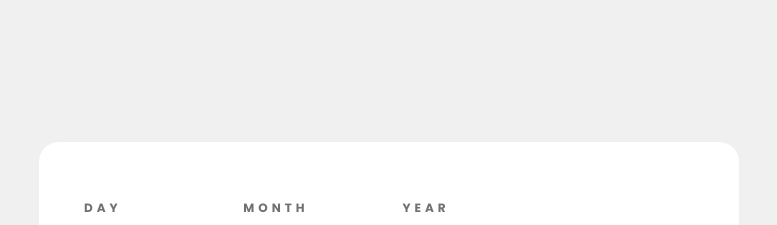
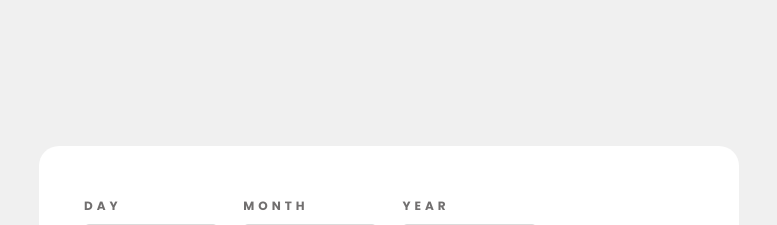
Before and after one commit to khophisnow/Age-Calculator-App, a plain HTML site: page index.html in a window 1280 px wide. Shown: the top 225 px of the page, 251-1028 px from the left. Drawn offline with Linux system fonts and the light colour scheme.

Commit message:
Update index.html

```diff
--- a/index.html
+++ b/index.html
@@ -20,9 +20,9 @@
       <div class="card">
         <div class="card-input">
           <div class="grid-container">
-              <div class="item1"><label for="Day" id="label1">Day</label></div>
-              <div class="item1"><label for="Month" id="label2">Month</label></div>
-              <div class="item1"><label for="Year" id="label3">Year</label></div>
+             <div class="item1"><h5><label id="label1">Day</label></h5></div>
+              <div class="item1"><h5><label id="label2">Month</label></h5></div>
+              <div class="item1"><h5><label id="label3">Year</label></h5></div>
               <div class="item2"><input type="number" placeholder="DD" id="inputDay"></div>
               <div class="item2"><input type="number" placeholder="MM" id="inputMonth"></div>
               <div class="item2"><input type="number" placeholder="YYYY" id="inputYear"></div>
```
